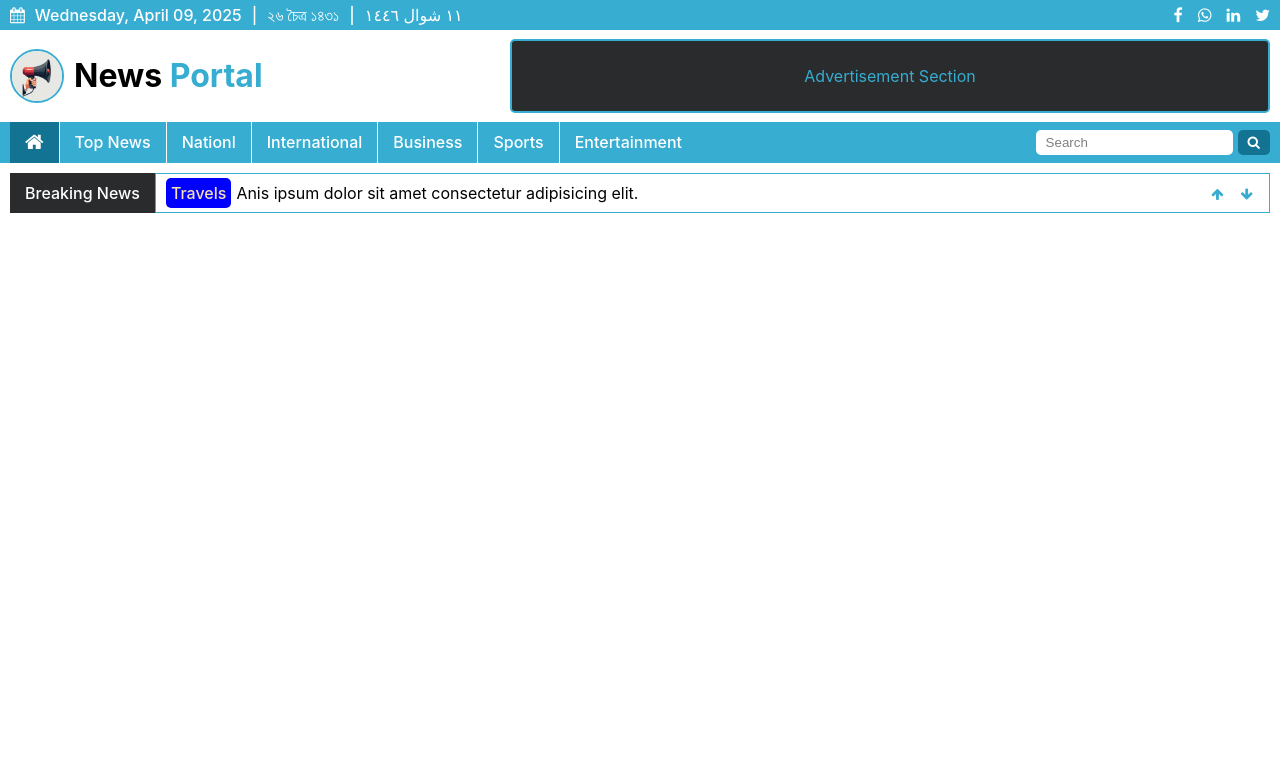
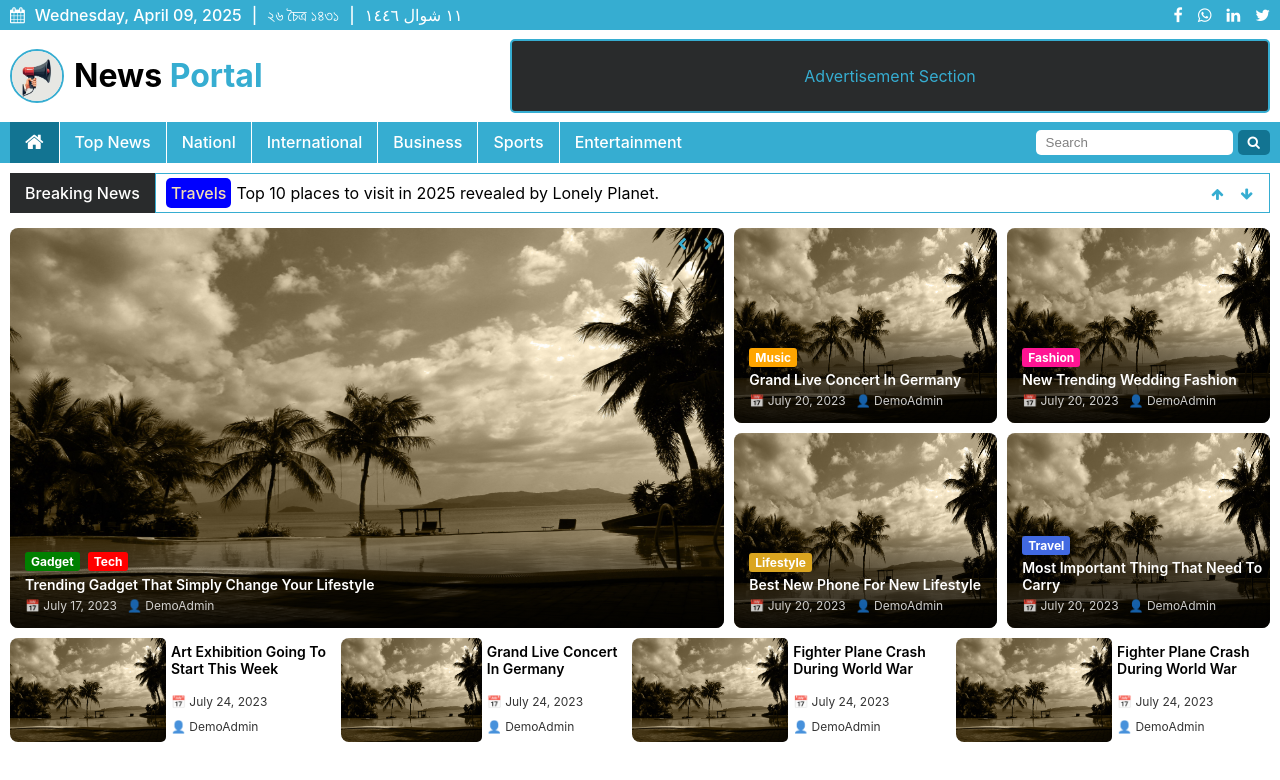
Before and after one commit to AMQL3it/newsportal, a React (Create React App) app in the folder web/: page / in a window 1280 px wide. Shown: the top 780 px of the page. Built offline with nearby package versions, Linux system fonts and the light colour scheme.

Commit message:
feature/cover-section

```diff
--- a/web/src/components/BreakingNews.jsx
+++ b/web/src/components/BreakingNews.jsx
@@ -3,20 +3,35 @@ import style from "../styles/BreakingNews.module.css";
 
 const BreakingNews = () => {
     const [currentIndex, setCurrentIndex] = useState(0);
-    const [news, setNews] = useState([
+    // const [news, setNews] = useState([
+    //     {
+    //         title: "Sports",
+    //         headline: "Rasel ipsum dolor sit amet consectetur adipisicing elit.",
+    //     },
+    //     {
+    //         title: "Travels",
+    //         headline: "Anis ipsum dolor sit amet consectetur adipisicing elit.",
+    //     },
+    //     {
+    //         title: "Politics",
+    //         headline: "Atiq ipsum dolor sit amet consectetur adipisicing elit.",
+    //     },
+    // ]);
+
+    const news = [
         {
-            title: "Sports",
-            headline: "Rasel ipsum dolor sit amet consectetur adipisicing elit.",
+          title: "Sports",
+          headline: "Argentina wins Copa America in thrilling final match!",
         },
         {
-            title: "Travels",
-            headline: "Anis ipsum dolor sit amet consectetur adipisicing elit.",
+          title: "Travels",
+          headline: "Top 10 places to visit in 2025 revealed by Lonely Planet.",
         },
         {
-            title: "Politics",
-            headline: "Atiq ipsum dolor sit amet consectetur adipisicing elit.",
+          title: "Politics",
+          headline: "Government passes new budget reform bill for education.",
         },
-    ]);
+    ];
 
     const newsTitleColors = {
         Sports: "green",
@@ -34,11 +49,11 @@ const BreakingNews = () => {
 
     useEffect(() => {
         const timer = setInterval(() => {
-          handleNext();
+            handleNext();
         }, 5000);
 
         return () => clearInterval(timer); // cleanup on unmount
-    }, []);
+    });
 
     const currentNews = news[currentIndex];
 
--- /dev/null
+++ b/web/src/components/CoverContainer.jsx
@@ -0,0 +1,16 @@
+import React from "react";
+import style from "../styles/CoverSection.module.css";
+import BreakingNews from "./BreakingNews";
+import CoverSection from "./CoverSection";
+
+const CoverContainer = () => {
+    return (
+        <div className={style.coverContainer}>
+            <BreakingNews />
+
+            <CoverSection />
+        </div>
+    );
+};
+
+export default CoverContainer;
--- a/web/src/components/CoverSection.jsx
+++ b/web/src/components/CoverSection.jsx
@@ -1,13 +1,109 @@
 import React from "react";
 import style from "../styles/CoverSection.module.css";
-import BreakingNews from "./BreakingNews";
+import image from "../assets/background.png"
+import logo from "../assets/logo.png"
 
 const CoverSection = () => {
-    return (
-        <div className={style.coversection}>
-            <BreakingNews />
+  const handlePrev = () => {
+    console.log("Prev");
+  }
+
+  const handleNext = () => {
+    console.log("Next");
+  }
+
+  return (
+    <div className={style.coverSection}>
+      {/* Left Large Featured */}
+      <div className={style.coverSectionLeft}>
+        <div className={style.featureCard}>
+          <img src={image} alt="featured" />
+          <div className={style.arrow}>
+            <ul>
+                <li>
+                    <button onClick={handlePrev}>
+                        <i className="fa fa-chevron-left"></i>
+                    </button>
+                </li>
+                <li>
+                    <button onClick={handleNext}>
+                        <i className="fa fa-chevron-right"></i>
+                    </button>
+                </li>
+            </ul>
+          </div>
+          <div className={style.overlay}>
+            {/* <div className={style.arrow}>
+              <ul>
+                  <li>
+                      <button onClick={handlePrev}>
+                          <i className="fa fa-chevron-left"></i>
+                      </button>
+                  </li>
+                  <li>
+                      <button onClick={handleNext}>
+                          <i className="fa fa-chevron-right"></i>
+                      </button>
+                  </li>
+              </ul>
+            </div> */}
+            <div className={style.tags}>
+              <span className={`${style.tag} ${style.green}`}>Gadget</span>
+              <span className={`${style.tag} ${style.red}`}>Tech</span>
+            </div>
+            <h2 className={style.title}>Trending Gadget That Simply Change Your Lifestyle</h2>
+            <div className={style.metah}>
+              <span>📅 July 17, 2023</span>
+              <span>👤 DemoAdmin</span>
+            </div>
+          </div>
         </div>
-    );
+      </div>
+
+      {/* Right Grid */}
+      <div className={style.coverSectionRight}>
+        {[
+          { tag: "Music", color: "orange", title: "Grand Live Concert In Germany" },
+          { tag: "Fashion", color: "pink", title: "New Trending Wedding Fashion" },
+          { tag: "Lifestyle", color: "yellow", title: "Best New Phone For New Lifestyle" },
+          { tag: "Travel", color: "blue", title: "Most Important Thing That Need To Carry" },
+        ].map((item, i) => (
+          <div key={i} className={style.gridCard}>
+            <img src={image} alt="news" />
+            <div className={style.overlay}>
+              <span className={`${style.tag} ${style[item.color]}`}>{item.tag}</span>
+              <p className={style.title}>{item.title}</p>
+              <div className={style.metah}>
+                <span>📅 July 20, 2023</span>
+                <span>👤 DemoAdmin</span>
+              </div>
+            </div>
+          </div>
+        ))}
+      </div>
+
+      {/* Bottom Row */}
+      <div className={style.coverSectionBottom}>
+        {[
+          "Art Exhibition Going To Start This Week",
+          "Grand Live Concert In Germany",
+          "Fighter Plane Crash During World War",
+          "Fighter Plane Crash During World War"
+        ].map((title, i) => (
+          <div key={i} className={style.bottomCard}>
+            <img src={image} alt="bottom" />
+            <div className={style.cardInfo}>
+                <p className={style.title}>{title}</p>
+                <div className={style.meta}>
+                    <span>📅 July 24, 2023</span>
+                    <span>👤 DemoAdmin</span>
+                </div>
+            </div>
+          </div>
+        ))}
+      </div>
+    </div>
+  );
 };
 
 export default CoverSection;
--- a/web/src/pages/HomePage.jsx
+++ b/web/src/pages/HomePage.jsx
@@ -1,15 +1,14 @@
 import React from "react";
 import style from "../styles/HomePage.module.css";
 import Header from "../components/Header";
-import CoverSection from "../components/CoverSection";
+import CoverContainer from "../components/CoverContainer";
 
 const HomePage = () => {
-
 
     return (
         <div className={style.layout}>
             <Header />
-            <CoverSection />
+            <CoverContainer />
         </div>
     );
 }
--- a/web/src/styles/CoverSection.module.css
+++ b/web/src/styles/CoverSection.module.css
@@ -0,0 +1,141 @@
+.coverSection {
+  margin: 10px;
+  display: grid;
+  grid-template-columns: 2fr 1.5fr;
+  grid-template-rows: auto auto;
+  gap: 10px;
+  /* margin-bottom: 20px; */
+}
+
+.coverSectionLeft {
+  grid-row: 1 / 2;
+  max-height: 50vh;
+}
+
+.coverSectionRight {
+  display: grid;
+  grid-template-columns: repeat(2, 1fr);
+  gap: 10px;
+  max-height: 50vh;
+}
+
+.coverSectionBottom {
+  grid-column: 1 / 3;
+  display: flex;
+  overflow-x: auto;
+  gap: 10px;
+}
+
+.featureCard,
+.gridCard,
+.bottomCard {
+  position: relative;
+  border-radius: 8px;
+  overflow: hidden;
+}
+
+.featureCard {
+  height: 50vh;
+}
+
+.featureCard img,
+.gridCard img {
+  width: 100%;
+  height: 100%;
+  display: block;
+}
+
+.bottomCard {
+  display: flex;
+  /* align-items: center; */
+  gap: 5px;
+  max-height: 15vh;
+}
+
+.bottomCard img {
+  height: 13vh;
+  width: 50%;
+  border-radius: 5px;
+}
+
+.bottomCard .cardInfo {
+  height: 12vh;
+  display: flex;
+  flex-direction: column;
+  justify-content: space-between;
+}
+
+.overlay {
+  position: absolute;
+  bottom: 0;
+  background: linear-gradient(to top, rgba(0,0,0,0.8), transparent);
+  color: white;
+  padding: 15px;
+  width: 100%;
+}
+
+.tags {
+  display: flex;
+  gap: 8px;
+  margin-bottom: 5px;
+}
+
+.tag {
+  font-size: 12px;
+  padding: 2px 6px;
+  border-radius: 3px;
+  font-weight: bold;
+  color: white;
+}
+
+.green { background: green; }
+.red { background: red; }
+.orange { background: orange; }
+.pink { background: deeppink; }
+.yellow { background: goldenrod; }
+.blue { background: royalblue; }
+
+.title {
+  font-size: 14px;
+  font-weight: 600;
+  margin: 5px 0;
+}
+
+.meta {
+  font-size: 12px;
+  display: flex;
+  flex-direction: column;
+  justify-content: center;
+  gap: 10px;
+  opacity: 0.8;
+}
+
+.metah {
+  font-size: 12px;
+  display: flex;
+  /* justify-content: center; */
+  gap: 10px;
+  opacity: 0.8;
+}
+
+.arrow  ul {
+  margin: 0;
+  list-style: none;
+  display: flex;
+  gap: 5px;
+  position: absolute;
+  top: 5px;
+  right: 5px;
+  /* transform: translate(-50%, -50%); */
+}
+
+.arrow ul li button {
+  cursor: pointer;
+  border: none;
+  background-color: transparent;
+  color: var(--header-body-color);
+}
+
+.arrow ul li a {
+  color: var(--header-body-color);
+}
```
Also changed, not shown: web/src/assets/Forgot password.gif (added), web/src/assets/background.png (added).
